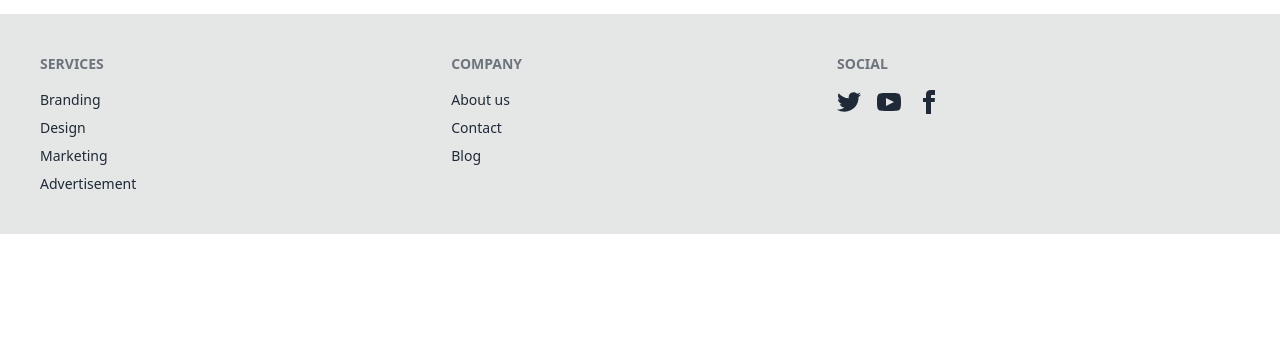
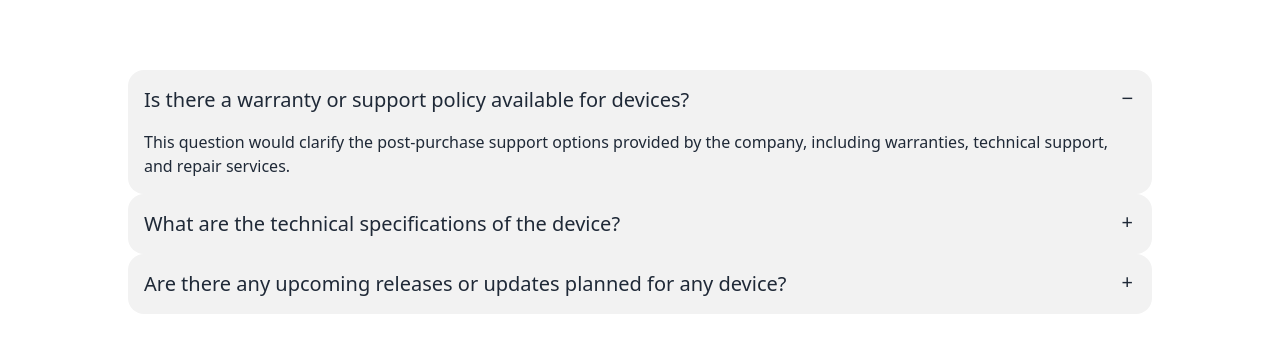
Before and after one commit to Kasfia-Mostafa-S/Vision-Client-Site, a React (Vite) app: page / in a window 1280 px wide. Shown: the part 604-952 px from the top of the page. Before the commit the page ends 838 px from the top, so only its background shows below. Built offline with nearby package versions, Linux system fonts and the light colour scheme.

Commit message:
qna part added

```diff
--- a/src/HomePage/Home.jsx
+++ b/src/HomePage/Home.jsx
@@ -1,3 +1,4 @@
+import QnA from "./QnA/QnA"
 import TitleSection from "./TitleSection/TitleSection"
 
 
@@ -5,6 +6,7 @@ const Home = () => {
   return (
     <div>
      <TitleSection></TitleSection>
+     <QnA></QnA>
     </div>
   )
 }
--- /dev/null
+++ b/src/HomePage/QnA/QnA.jsx
@@ -0,0 +1,43 @@
+const QnA = () => {
+  return (
+    <div className="max-w-5xl mx-auto py-14">
+      <div className="collapse collapse-plus bg-base-200">
+        <input type="radio" name="my-accordion-3" defaultChecked />
+        <div className="collapse-title text-xl font-medium">
+          Is there a warranty or support policy available for devices?
+        </div>
+        <div className="collapse-content">
+          <p>
+            This question would clarify the post-purchase support options
+            provided by the company, including warranties, technical support,
+            and repair services.
+          </p>
+        </div>
+      </div>
+      <div className="collapse collapse-plus bg-base-200">
+        <input type="radio" name="my-accordion-3" />
+        <div className="collapse-title text-xl font-medium">
+        What are the technical specifications of the device?
+        </div>
+        <div className="collapse-content">
+          <p>Technical specifications provide detailed information about the device's hardware, such as its processor, RAM, storage capacity, camera quality, display resolution, etc. Users interested in the device's performance and capabilities would ask this question.</p>
+        </div>
+      </div>
+      <div className="collapse collapse-plus bg-base-200">
+        <input type="radio" name="my-accordion-3" />
+        <div className="collapse-title text-xl font-medium">
+          Are there any upcoming releases or updates planned for any device?
+        </div>
+        <div className="collapse-content">
+          <p>
+            This question would help you stay informed about any future
+            developments or improvements for the device, allowing you to make a
+            more informed purchasing decision.
+          </p>
+        </div>
+      </div>
+    </div>
+  );
+};
+
+export default QnA;
```
